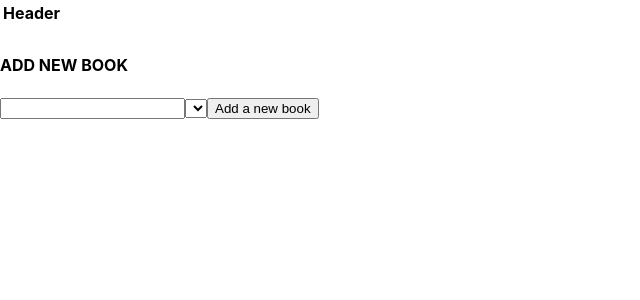
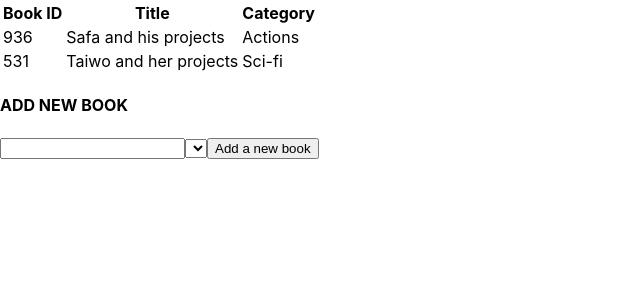
Before and after one commit to SafaErden/React-Bookstore, a React (Create React App) app: page / in a window 1280 px wide. Shown: the top 300 px of the page, without its empty margins (0-640 px from the left). Built offline with nearby package versions, Linux system fonts and the light colour scheme.

Commit message:
Fix book component props error

```diff
--- a/src/components/Book.js
+++ b/src/components/Book.js
@@ -1,9 +1,9 @@
 import React from 'react';
 
-const Book = (book) => {
+const Book = ({book}) => {
     const {id, title, category} = book;
     return(
-        <tr key={id}>
+        <tr >
             <td>{id} </td>
             <td>{title} </td>
             <td>{category} </td>
@@ -11,4 +11,7 @@ const Book = (book) => {
     )
 }
 
+
+
+
 export default Book;
--- a/src/components/BooksList.js
+++ b/src/components/BooksList.js
@@ -3,16 +3,22 @@ import { connect } from 'react-redux';
 import Book from './Book';
 
 
-const BooksList  = ({books}) => {
-    return(
-        <table>
-            <th>Header</th>
-            { books.map(book =>
-                <Book book={book} />
-            )}
-        </table>
+const BooksList = ({ books }) => {
+    const bookList = books.map(book => (
+      <Book book={book} key={Math.random()} />
+    ));
+    return (
+      <table>
+        <tr>
+          <th>Book ID</th>
+          <th>Title</th>
+          <th>Category</th>
+        </tr>
+        {bookList}
+      </table>
     );
-}
+  };
+
 
 const mapStateToProps = (state) => ({
       books: state.books
```
Also changed, not shown: src/components/BookList.js (deleted, +0 -21 lines).
